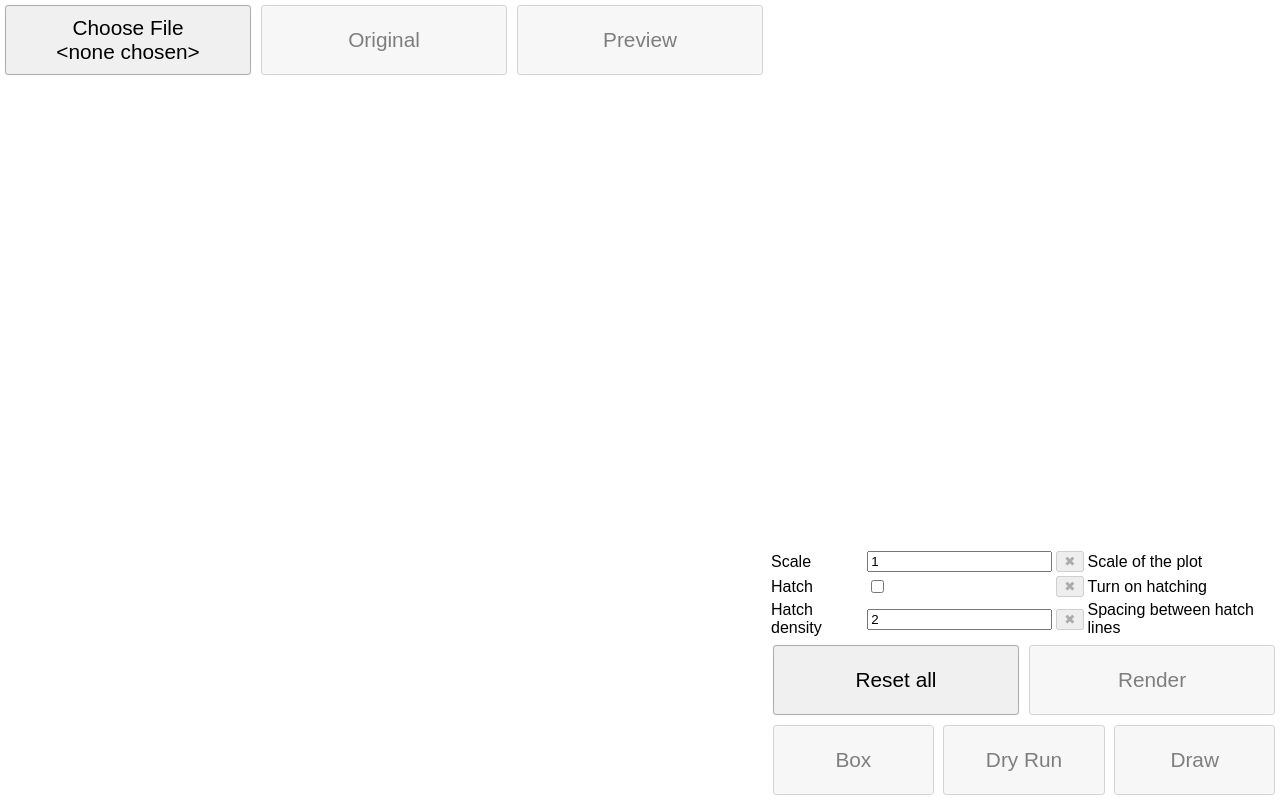
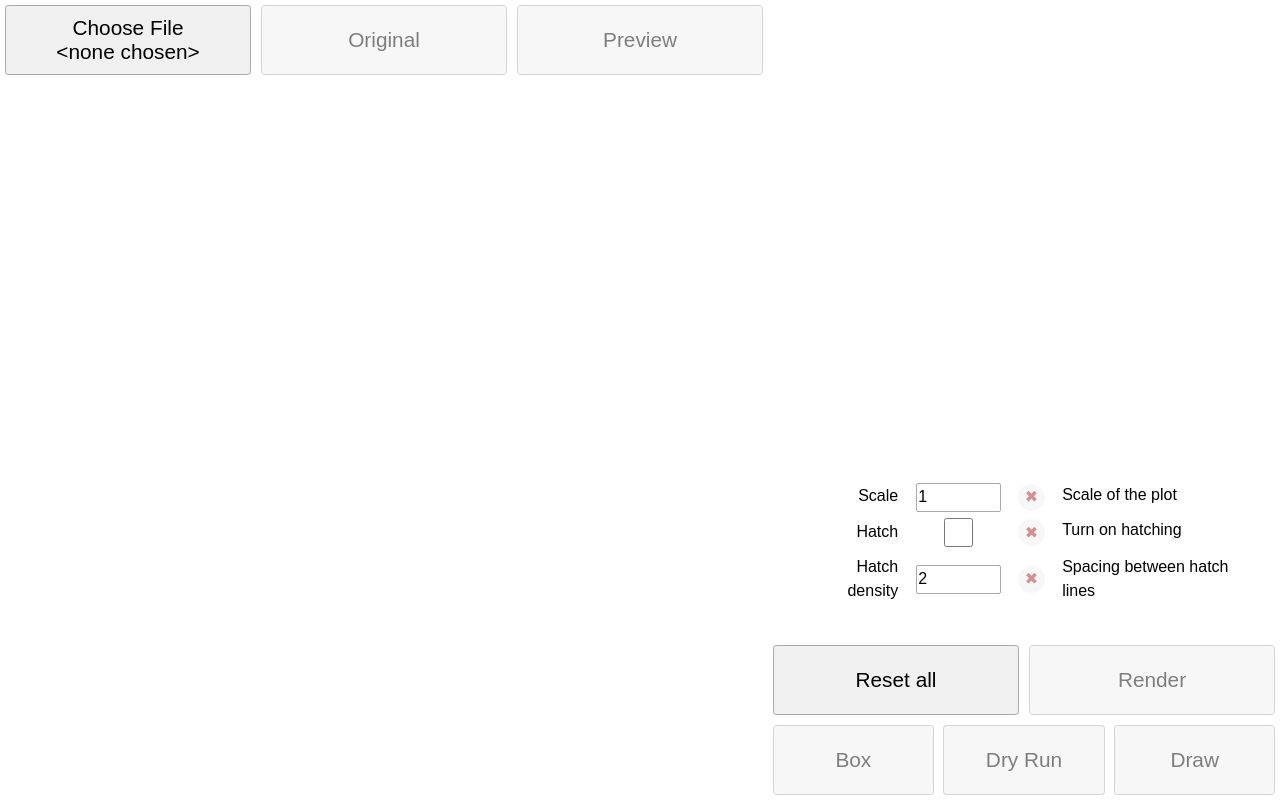
Before and after one commit to tams/plotter-frontend, a website: page public/index.html in a window 1280 px wide. Drawn offline with Linux system fonts and the light colour scheme.

Commit message:
style options list better

```diff
--- a/index.js
+++ b/index.js
@@ -140,7 +140,9 @@ app.get('/run/:target', (req, res) => {
   );
 })
 
-app.listen(8080, (err) => {
+let port = process.env.PORT || 8080
+
+app.listen(port, (err) => {
   if(err) throw err;
-  console.log("listening on port 8080");
+  console.log("listening on port " + port);
 })
--- a/public/style.css
+++ b/public/style.css
@@ -54,6 +54,7 @@ display: grid;
   display: flex;
   flex-direction: column;
   justify-content: flex-end;
+  padding: 2em;
 }
 
 #settings-buttons {
@@ -105,8 +106,6 @@ display: grid;
   opacity: 50%;
 }
 
-
-
 .big-button-label p {
   text-align: center;
   font-size: 130%;
@@ -124,27 +123,25 @@ display: grid;
   border: 2px dashed gray;
 }
 
-/* .option-list {
+
+#render-options table {
   all: unset;
   box-sizing: border-box;
-
-  padding: 2em;
 }
 
-.option-list li {
-  display: flex;
-  margin: 1em;
-}
-
-.option-list li * {
-  margin-left: 0.5em;
+#render-options * {
   line-height: 1.5em;
 }
 
-.option-list li label {
+#render-options td {
+  padding: 0.2em 0.5em;
+}
+
+#render-options label {
+  display: block;
   padding: calc(0.1em);
-  height: calc(1.5em + 0.2em + 2px);
-  width: calc(10em + 0.2em + 2px);
+  min-height: calc(1.5em + 0.2em + 2px);
+  width: 100%;
   text-align: right;
 }
 
@@ -172,7 +169,7 @@ display: grid;
 }
 
 .reset-button:disabled {
-  color: #faa;
+  background-color: #f0f0f0;
   cursor: auto;
   opacity: 50%;
 }
@@ -194,5 +191,11 @@ display: grid;
   cursor: pointer;
   width: calc(5em + 0.2em + 2px);
   height: calc(1.5em + 0.2em + 2px);
-  align-self: flex-end;
-} */
+  display: block;
+}
+
+.input-description {
+  min-height: calc(1.5em + 0.2em + 2px);
+  display: block;
+
+}
```
